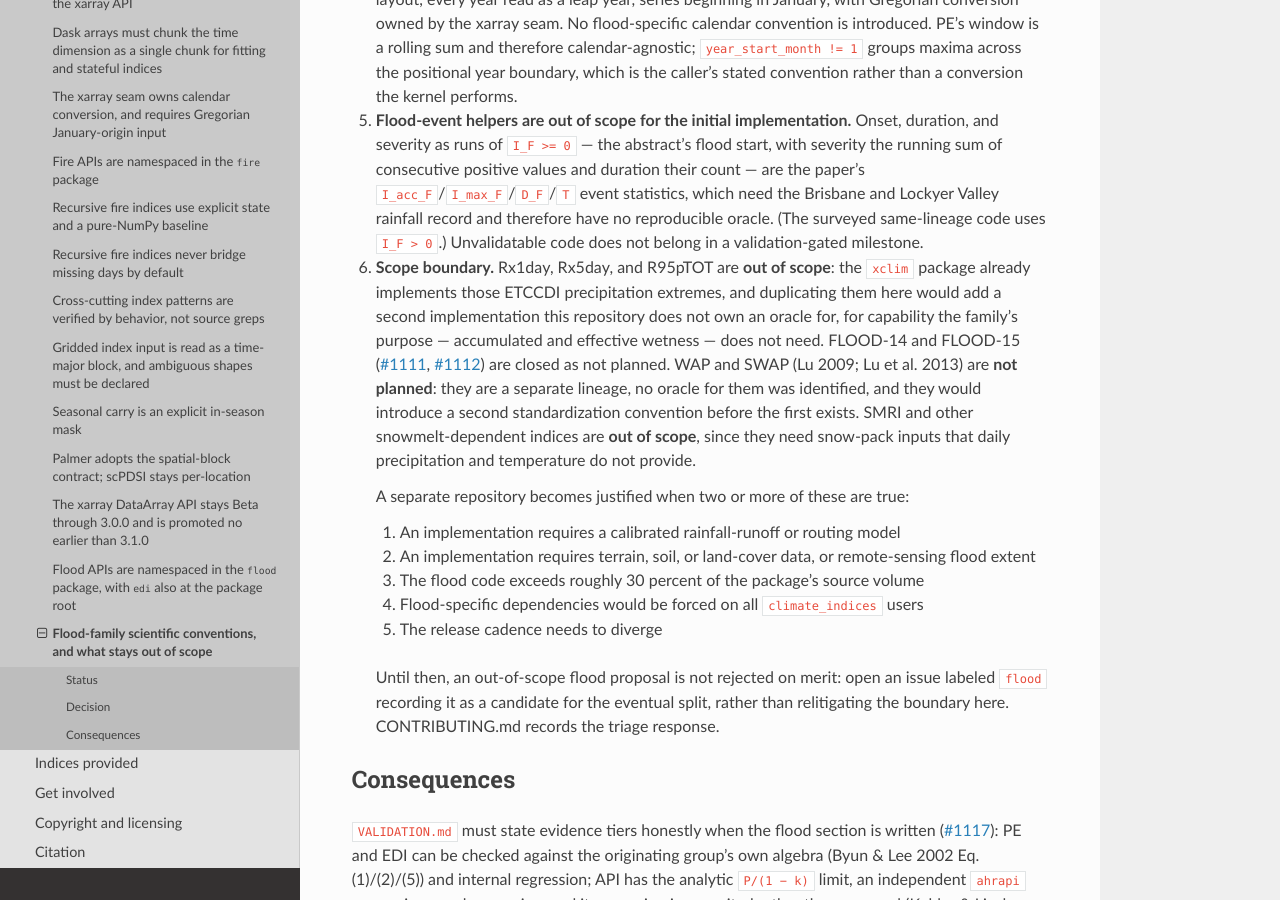
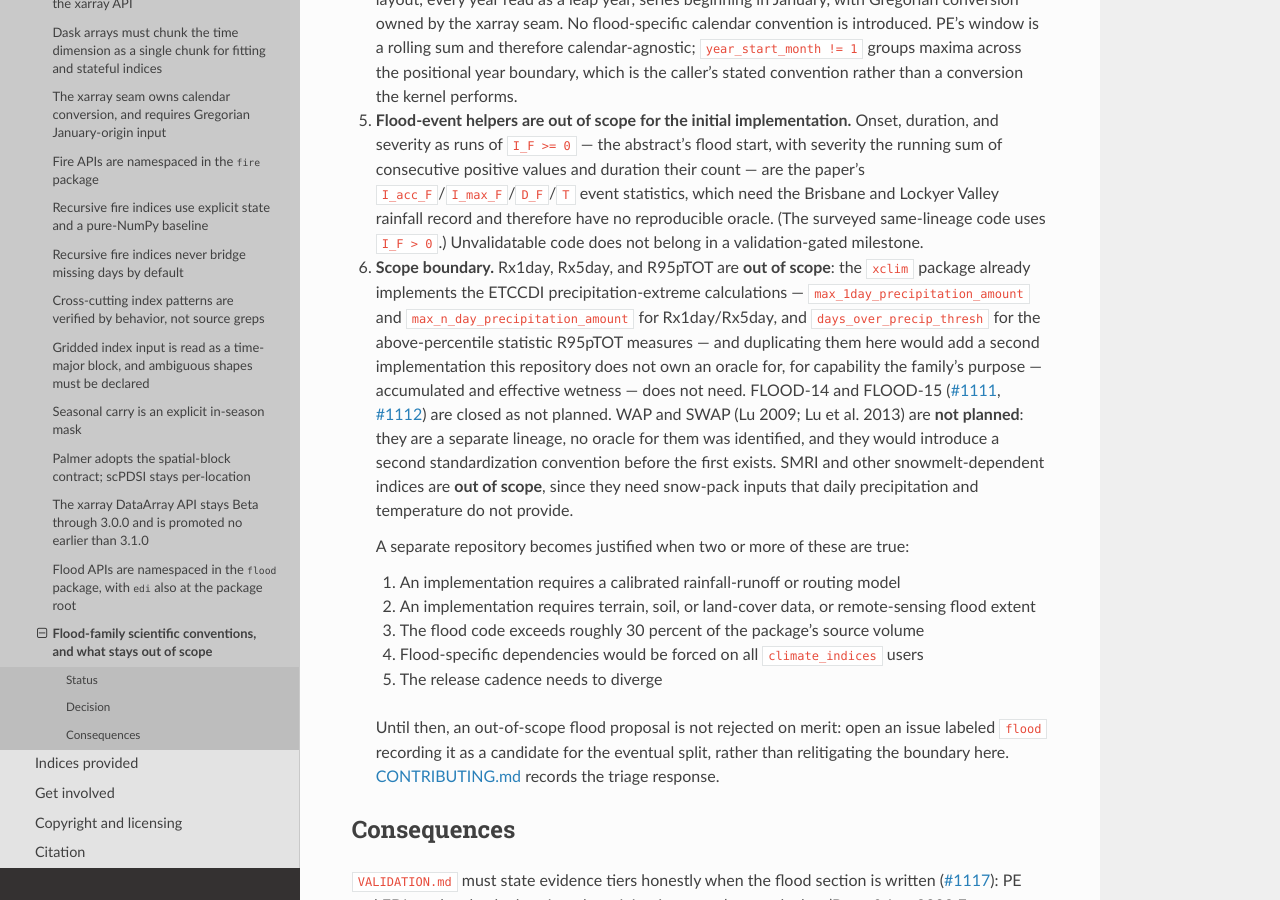
Before and after one commit to monocongo/climate_indices, a Sphinx documentation site: the page built from docs/adr/0014-flood-family-scientific-conventions.md, in a window 1280 px wide and 900 px high, scrolled down 2118 px. Built offline with Sphinx 7.4.7 and the Read the Docs theme 3.1.0, drawn with Linux system fonts in a browser that asks for light colours.

Commit message:
docs(flood): correct the xclim coverage claim and the deferred queue
Review fix pass on the flood scope decision. Names the xclim functions that
actually cover the ETCCDI extremes rather than implying a drop-in R95pTOT, so
the claim matches xclim's documented API (max_1day_precipitation_amount,
max_n_day_precipitation_amount, days_over_precip_thresh). Points the ADR's
CONTRIBUTING link at an absolute URL, matching docs/adr/index.md, since
CONTRIBUTING.md is outside the published Sphinx tree. Removes the
out-of-scope items from the design doc's Deferred queue, where they read as
planned work, and drops the "indices" wording for "calculations" on the
applications page.

```diff
--- a/docs/adr/0014-flood-family-scientific-conventions.md
+++ b/docs/adr/0014-flood-family-scientific-conventions.md
@@ -115,10 +115,13 @@ unreproducible claim of reproduction.
    `I_F > 0`.) Unvalidatable code does not belong in a validation-gated
    milestone.
 6. **Scope boundary.** Rx1day, Rx5day, and R95pTOT are **out of scope**: the
-   `xclim` package already implements those ETCCDI precipitation extremes, and
-   duplicating them here would add a second implementation this repository does
-   not own an oracle for, for capability the family's purpose — accumulated and
-   effective wetness — does not need. FLOOD-14 and FLOOD-15
+   `xclim` package already implements the ETCCDI precipitation-extreme
+   calculations — `max_1day_precipitation_amount` and
+   `max_n_day_precipitation_amount` for Rx1day/Rx5day, and
+   `days_over_precip_thresh` for the above-percentile statistic R95pTOT
+   measures — and duplicating them here would add a second implementation this
+   repository does not own an oracle for, for capability the family's purpose —
+   accumulated and effective wetness — does not need. FLOOD-14 and FLOOD-15
    ([#1111](https://github.com/monocongo/climate_indices/issues/1111),
    [#1112](https://github.com/monocongo/climate_indices/issues/1112)) are closed
    as not planned. WAP and SWAP (Lu 2009; Lu et al. 2013) are **not planned**:
@@ -140,8 +143,8 @@ unreproducible claim of reproduction.
    Until then, an out-of-scope flood proposal is not rejected on merit: open an
    issue labeled `flood` recording it as a candidate for the eventual split,
    rather than relitigating the boundary here.
-   [CONTRIBUTING.md](../../CONTRIBUTING.md#flood-and-wet-extreme-scope) records
-   the triage response.
+   [CONTRIBUTING.md](https://github.com/monocongo/climate_indices/blob/main/CONTRIBUTING.md#flood-and-wet-extreme-scope)
+   records the triage response.
 
 ## Consequences
 
```
Also changed, not shown: docs/design/flood-subsystem.md (+1 -5 lines), docs/flood_applications.md (+1 -1 lines).
